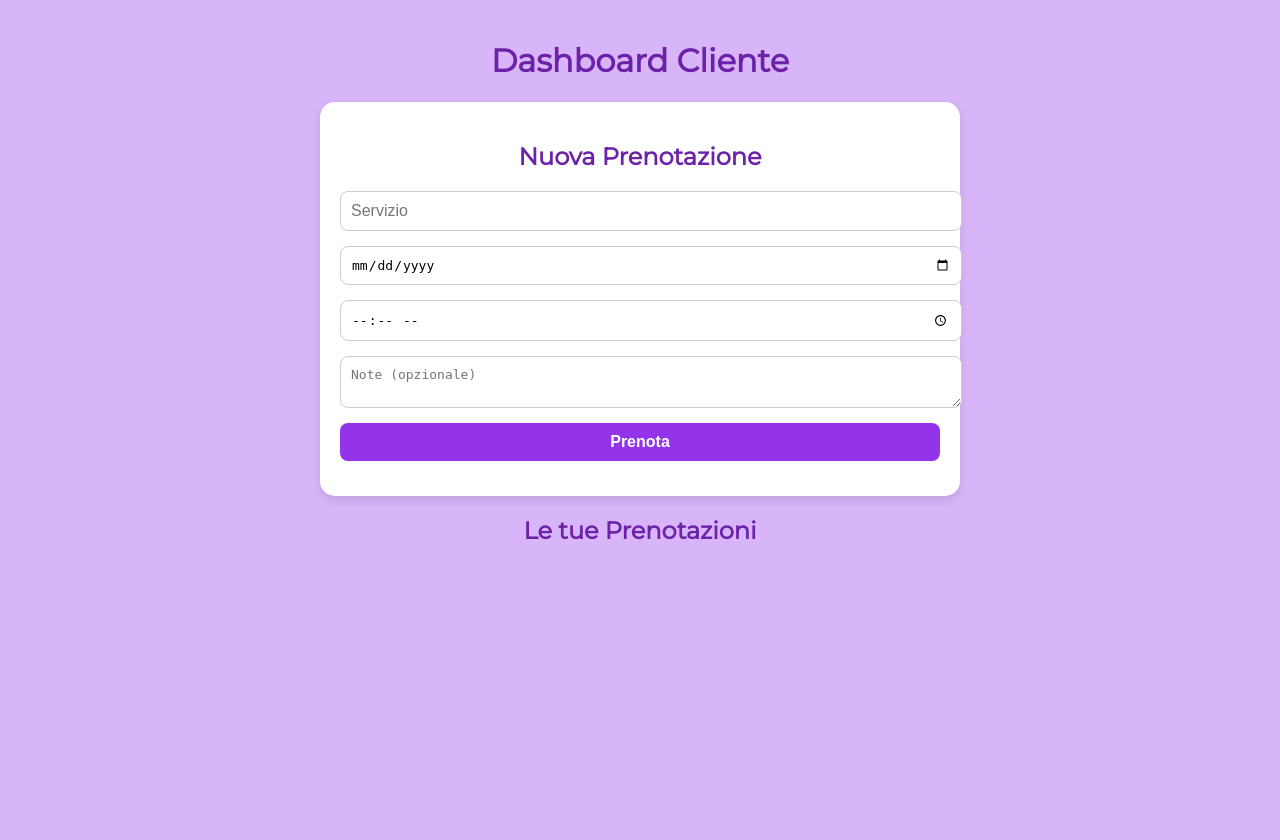
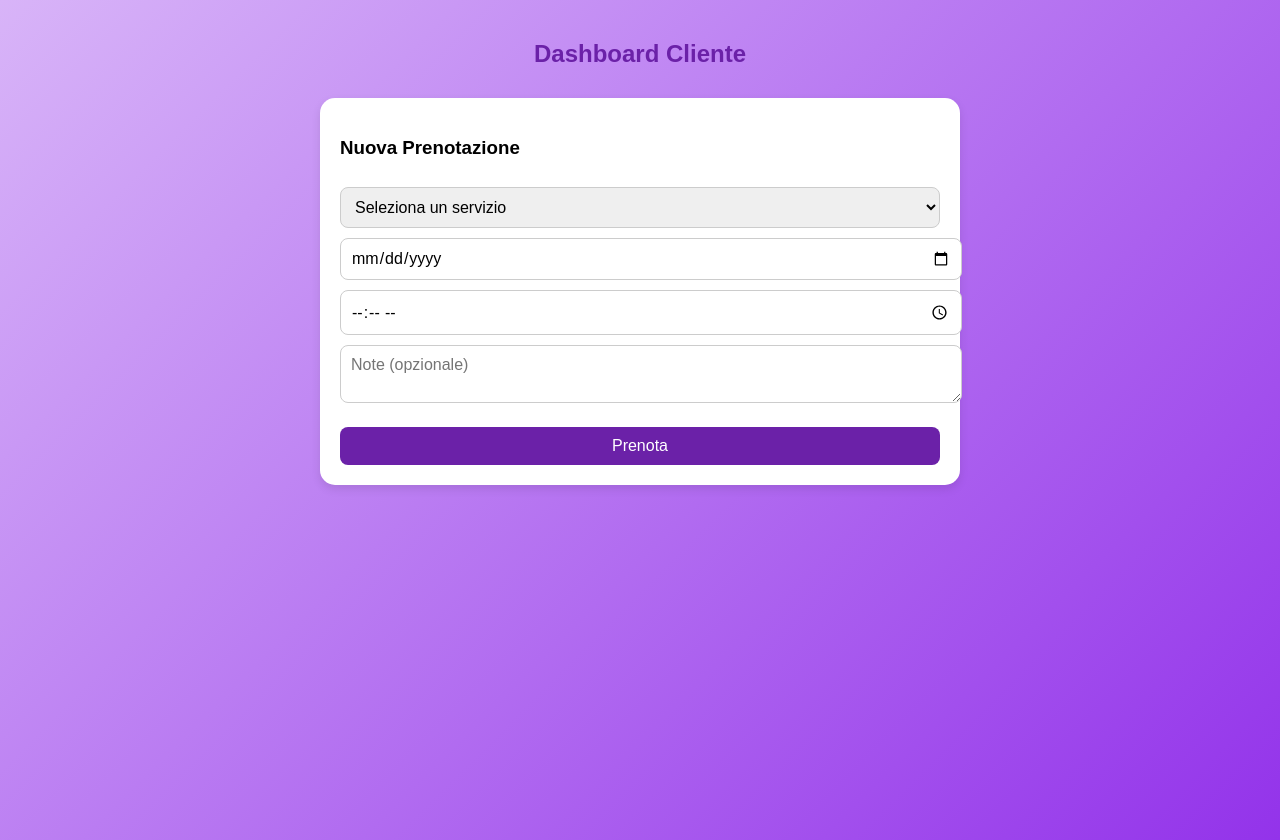
Before and after one commit to Chico34-glitch/ProjectWork-Unipegaso, a Flask app: page /dashboard_cliente in a window 1280 px wide. Before the commit the page ends 540 px from the top, so only its background shows below. Run offline with Flask 3, Linux system fonts and the light colour scheme.

Commit message:
dashboard_cliente.html

```diff
--- a/templates/dashboard_cliente.html
+++ b/templates/dashboard_cliente.html
@@ -4,89 +4,136 @@
     <meta charset="UTF-8">
     <meta name="viewport" content="width=device-width, initial-scale=1.0">
     <title>Dashboard Cliente</title>
-  <link href="https://fonts.googleapis.com/css2?family=Montserrat&display=swap" rel="stylesheet">
     <style>
         body {
-      font-family: 'Montserrat', sans-serif;
-      background-color: #d8b4f8;
             margin: 0;
             padding: 20px;
+            font-family: 'Montserrat', sans-serif;
+            background: linear-gradient(135deg, #d8b4f8, #9333ea);
+            min-height: 100vh;
         }
-    h1, h2 {
+
+        h2 {
             text-align: center;
             color: #6b21a8;
+            margin-bottom: 30px;
         }
+
         form {
             background: white;
             padding: 20px;
             border-radius: 15px;
+            max-width: 600px;
+            margin: 0 auto 30px auto;
             box-shadow: 0 4px 10px rgba(0,0,0,0.1);
-      max-width: 600px;
-      margin: 20px auto;
         }
-    form input, form textarea, form button {
-      display: block;
+
+        form select,
+        form input,
+        form textarea,
+        form button {
             width: 100%;
-      margin-bottom: 15px;
             padding: 10px;
-      font-size: 1em;
+            margin-top: 10px;
             border-radius: 8px;
             border: 1px solid #ccc;
+            font-family: 'Montserrat', sans-serif;
+            font-size: 1em;
         }
+
         form button {
-      background-color: #9333ea;
+            background-color: #6b21a8;
             color: white;
             border: none;
-      font-weight: bold;
             cursor: pointer;
+            margin-top: 20px;
         }
+
         form button:hover {
-      background-color: #7e22ce;
+            background-color: #5a189a;
         }
+
+        #lista-prenotazioni {
+            list-style: none;
+            padding: 0;
+            max-width: 800px;
+            margin: 0 auto;
+        }
+
         .prenotazione {
             background: white;
+            margin-bottom: 20px;
             padding: 20px;
-      margin: 20px auto;
             border-radius: 15px;
             box-shadow: 0 4px 10px rgba(0,0,0,0.1);
-      width: 90%;
-      max-width: 600px;
         }
-    .prenotazione button {
-      margin: 5px;
-      padding: 10px;
+
+        .prenotazione p {
+            margin: 8px 0;
+            color: #333;
+        }
+
+        .buttons {
+            margin-top: 10px;
+        }
+
+        .modifica-btn, .cancella-btn {
+            padding: 8px 15px;
+            margin-right: 10px;
             border: none;
             border-radius: 8px;
             font-weight: bold;
             cursor: pointer;
+            font-size: 0.9em;
+            font-family: 'Montserrat', sans-serif;
         }
-    .modifica {
-      background-color: #9333ea;
+
+        .modifica-btn {
+            background-color: #4CAF50;
             color: white;
         }
-    .cancella {
-      background-color: #ef4444;
+
+        .cancella-btn {
+            background-color: #f44336;
             color: white;
+        }
+
+        .modifica-btn:hover {
+            background-color: #45a049;
+        }
+
+        .cancella-btn:hover {
+            background-color: #e53935;
         }
     </style>
 </head>
 <body>
 
-  <h1>Dashboard Cliente</h1>
+    <h2>Dashboard Cliente</h2>
 
     <form id="form-prenotazione">
-    <h2>Nuova Prenotazione</h2>
-    <input type="text" id="servizio" placeholder="Servizio" required>
+        <h3>Nuova Prenotazione</h3>
+
+        <select id="servizio" required>
+            <option value="" disabled selected>Seleziona un servizio</option>
+            <option value="Trattamenti viso">Trattamenti viso</option>
+            <option value="Trattamenti rimodellanti">Trattamenti rimodellanti</option>
+            <option value="Percorsi dimagranti">Percorsi dimagranti</option>
+            <option value="Massaggi">Massaggi</option>
+            <option value="Epilazione">Epilazione</option>
+            <option value="Estetica di base">Estetica di base</option>
+        </select>
+
         <input type="date" id="data" required>
         <input type="time" id="ora" required>
         <textarea id="note" placeholder="Note (opzionale)"></textarea>
         <button type="submit">Prenota</button>
     </form>
 
-  <h2>Le tue Prenotazioni</h2>
-  <div id="lista-prenotazioni"></div>
+    <ul id="lista-prenotazioni">
+        <!-- Qui verranno caricate le prenotazioni -->
+    </ul>
 
     <script src="/static/dashboard_cliente.js"></script>
-
 </body>
 </html>
```
Lines whose indentation alone changed are shown as unchanged.
